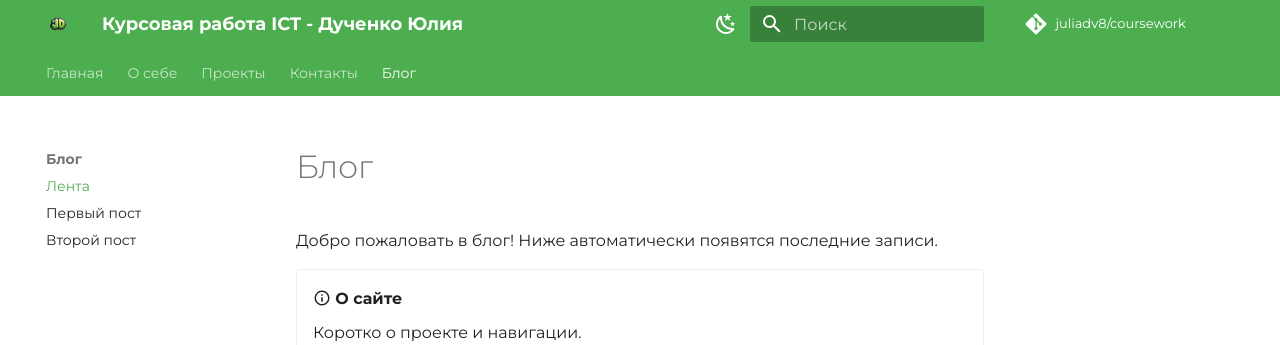
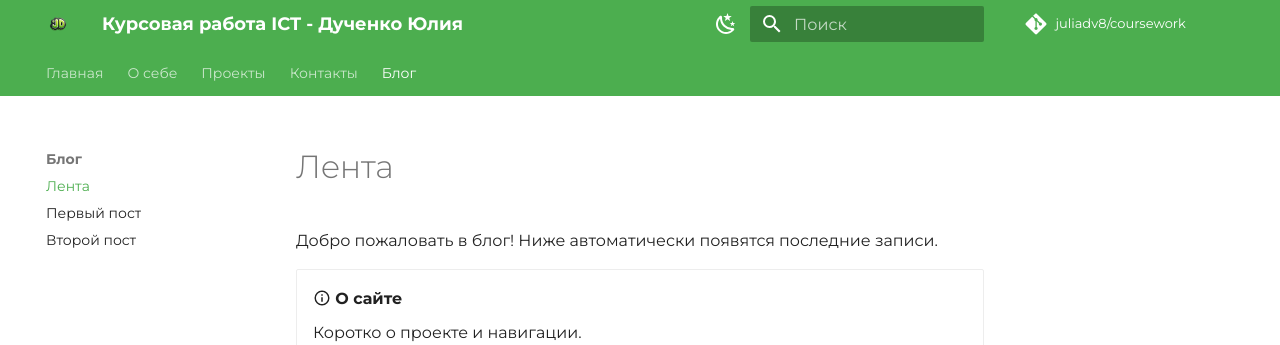
Before and after one commit to juliadv8/coursework, an MkDocs documentation site: the page built from docs/blog/index.md, in a window 1280 px wide. Shown: the top 345 px of the page. Built offline with MkDocs 1.6.1 and Material for MkDocs 9.7.7, drawn with Linux system fonts in a browser that asks for light colours; comment, search, counter and statistics services are not loaded.

Commit message:
Update index.md

```diff
--- a/docs/blog/index.md
+++ b/docs/blog/index.md
@@ -1,5 +1,3 @@
-# Блог
-
 Добро пожаловать в блог! Ниже автоматически появятся последние записи.
 
 <div class="grid cards" markdown="1">
```
